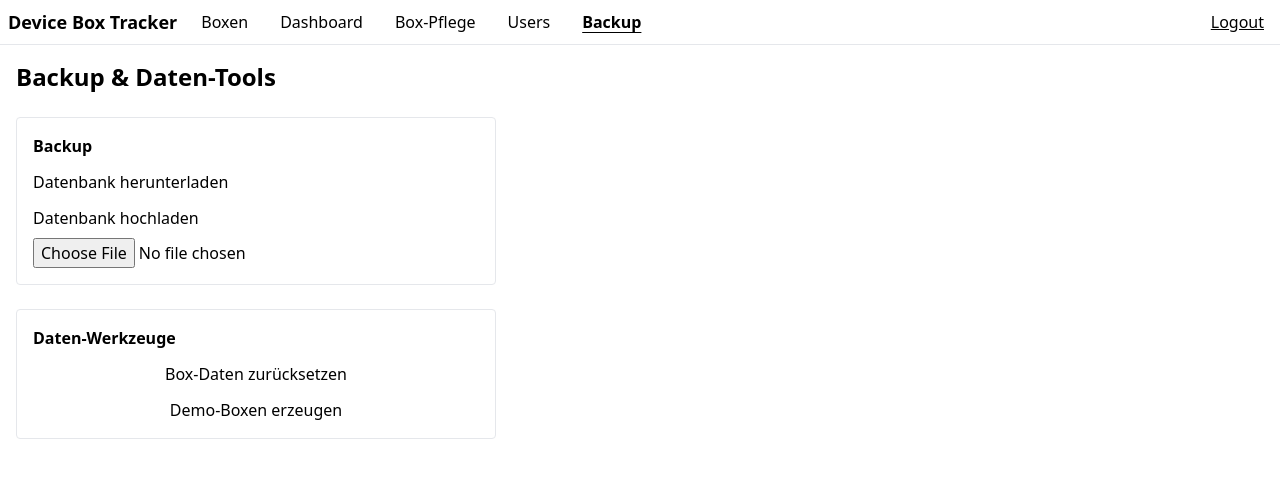
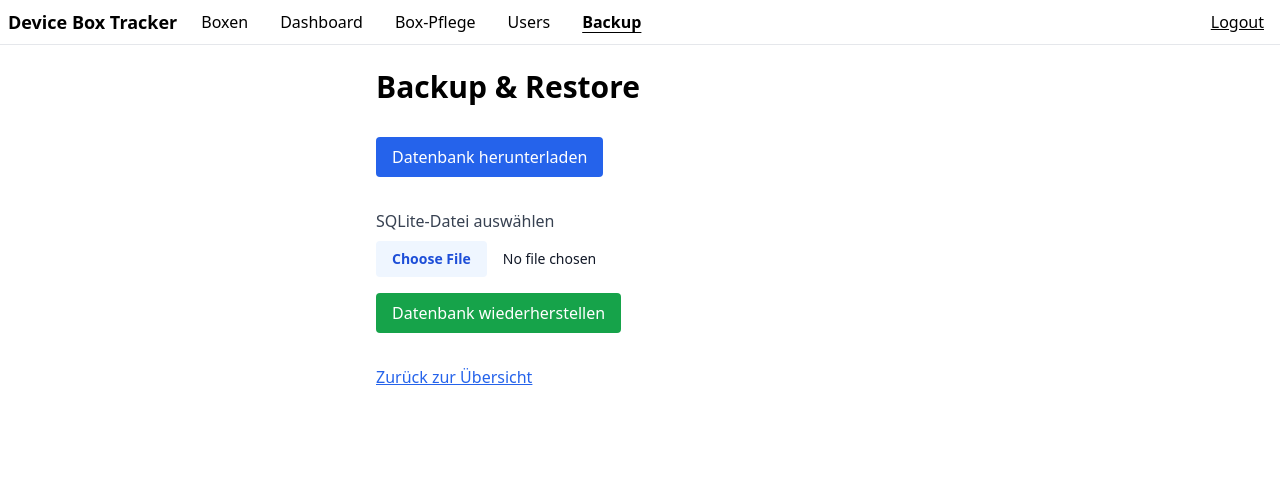
Before and after one commit to Robo782/boxtracking, a React (Vite) app in the folder client/: page /backuprestore in a window 1280 px wide. Shown: the top 478 px of the page. Built offline with nearby package versions, Linux system fonts and the light colour scheme; no server answers; sample sign-in values are in the browser's storage.

Commit message:
database

```diff
--- a/client/src/pages/backuprestore.jsx
+++ b/client/src/pages/backuprestore.jsx
@@ -1,66 +1,81 @@
-import { useState } from "react";
-import api from "../utils/api.js";
+// client/src/pages/BackupRestore.jsx
+import React from "react";
+import { useNavigate } from "react-router-dom";
+
+// Herkunft des Back-Ends:  ▪ im Dev via VITE_BACKEND_URL  ▪ sonst Port-Fallback
+const API_ORIGIN =
+  import.meta.env.VITE_BACKEND_URL ||
+  window.location.origin.replace(/3000$/, "5000");
 
 export default function BackupRestore() {
-  const [msg, setMsg] = useState("");
+  const navigate = useNavigate();
 
-  /* Hilfs-POST mit Meldung */
-  const post = (url, body) =>
-    api
-      .post(url, body)
-      .then((r) => setMsg(r.message || "OK"))
-      .catch((e) => setMsg(e.message));
+  /* -------------- Aktionen ----------------------------------- */
+  const handleDownload = () => {
+    // Absolute URL → React Router interceptet NICHT → echter File-Download
+    window.location.href = `${API_ORIGIN}/admin/backup`;
+  };
 
+  const handleRestore = async (e) => {
+    e.preventDefault();
+    const file = e.target.elements.file?.files[0];
+    if (!file) return alert("Bitte Datei auswählen");
+
+    const formData = new FormData();
+    formData.append("file", file);
+
+    const res   = await fetch(`${API_ORIGIN}/admin/restore`, {
+      method: "POST",
+      body:   formData,
+    });
+    const json  = await res.json();
+    alert(json.message || "Fertig");
+  };
+
+  /* -------------- UI ----------------------------------------- */
   return (
-    <main className="p-4 flex flex-col gap-6 max-w-lg">
-      <h1 className="text-2xl font-semibold">Backup&nbsp;&amp;&nbsp;Daten-Tools</h1>
+    <div className="max-w-xl mx-auto p-6 space-y-8">
+      <h1 className="text-3xl font-bold">Backup&nbsp;&amp;&nbsp;Restore</h1>
 
-      {/* ─── Backup / Restore ───────────────────── */}
-      <section className="border rounded p-4 flex flex-col gap-3">
-        <h2 className="font-semibold">Backup</h2>
+      {/* Download */}
+      <button
+        onClick={handleDownload}
+        className="rounded bg-blue-600 px-4 py-2 text-white hover:bg-blue-700"
+      >
+        Datenbank&nbsp;herunterladen
+      </button>
 
-        {/* Download –  KEIN doppeltes /api  */}
-        <a href="/admin/backup" className="btn btn-sm btn-outline">
-          Datenbank herunterladen
-        </a>
-
-        {/* Upload */}
-        <label className="flex flex-col gap-2">
-          <span>Datenbank hochladen</span>
+      {/* Restore */}
+      <form onSubmit={handleRestore} className="space-y-4">
+        <label className="block">
+          <span className="text-gray-700">SQLite-Datei auswählen</span>
           <input
             type="file"
-            className="file-input file-input-bordered file-input-sm"
-            onChange={(e) => {
-              const file = e.target.files[0];
-              if (!file) return;
-              const form = new FormData();
-              form.append("file", file);
-              post("/admin/restore", form); //  ← nur /admin/restore
-            }}
+            name="file"
+            accept=".db"
+            className="mt-2 block w-full text-sm text-gray-900
+                       file:mr-4 file:py-2 file:px-4
+                       file:rounded file:border-0
+                       file:text-sm file:font-semibold
+                       file:bg-blue-50 file:text-blue-700
+                       hover:file:bg-blue-100"
           />
         </label>
-      </section>
-
-      {/* ─── Reset / Init ───────────────────────── */}
-      <section className="border rounded p-4 flex flex-col gap-3">
-        <h2 className="font-semibold">Daten-Werkzeuge</h2>
 
         <button
-  className="btn btn-sm btn-warning"
-  onClick={() => post("/admin/reset-data")}
->
-  Box-Daten zurücksetzen
-</button>
+          type="submit"
+          className="rounded bg-green-600 px-4 py-2 text-white hover:bg-green-700"
+        >
+          Datenbank&nbsp;wiederherstellen
+        </button>
+      </form>
 
-<button
-  className="btn btn-sm btn-primary"
-  onClick={() => post("/admin/init-data")}
->
-  Demo-Boxen erzeugen
-</button>
-      </section>
-
-      {msg && <p className="text-green-600">{msg}</p>}
-    </main>
+      <button
+        onClick={() => navigate("/boxes")}
+        className="text-blue-600 underline"
+      >
+        Zurück zur Übersicht
+      </button>
+    </div>
   );
 }
```
Also changed, not shown: 1 other file (tests, documents, lock files or other folders).
